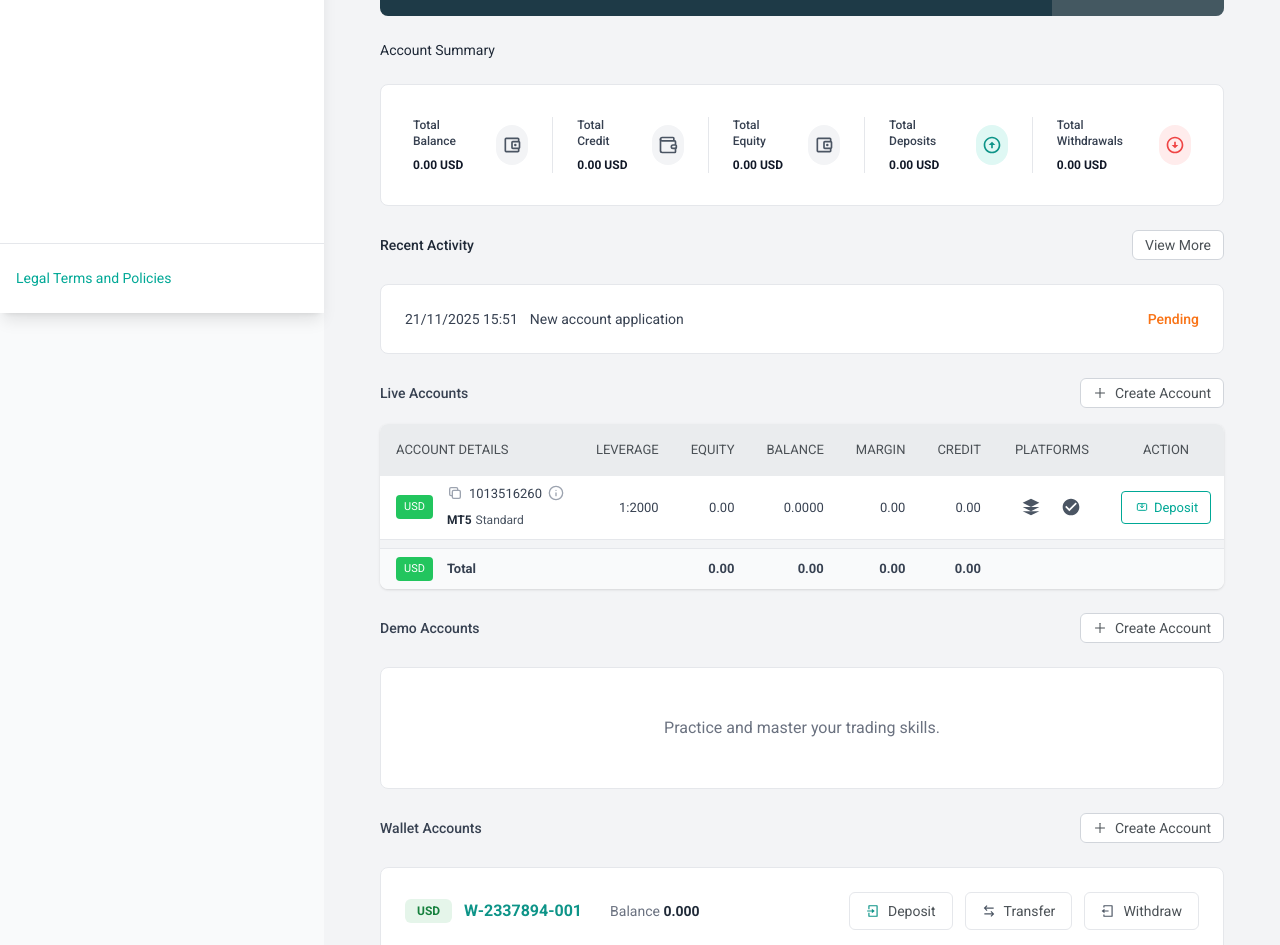
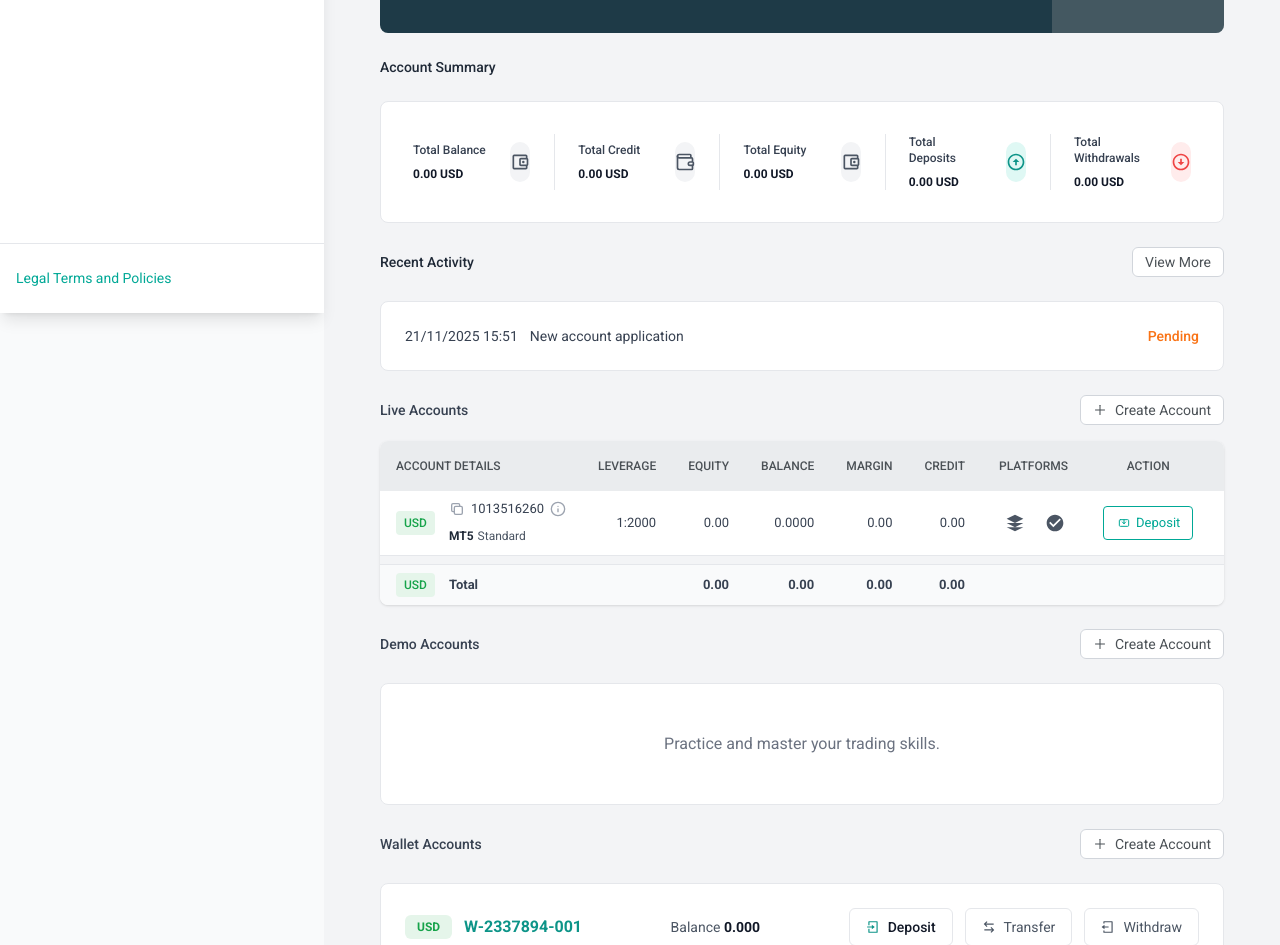
Before and after one commit to katochrasik794/solitaire-markets-crm, a React (Vite) app: page /user/dashboard in a window 1280 px wide. Shown: the part 487-1432 px from the top of the page. Built offline with nearby package versions, Linux system fonts and the light colour scheme; grey boxes are pictures that could not be loaded.

Commit message:
dashboard is responsive now

```diff
--- a/src/user/pages/Dashboard.jsx
+++ b/src/user/pages/Dashboard.jsx
@@ -17,21 +17,50 @@ function Dashboard() {
   return (
     <div className="bg-gray-100 min-h-screen overflow-x-hidden">
       {/* Deposit Banner */}
-      <div className="w-full h-20 bg-[#FFF9E6] border-t border-[#f3e7b5] px-4 md:px-6 py-3 flex flex-col md:flex-row md:items-center md:justify-between gap-3">
+<div className="w-full bg-[#FFF9E6] border-t border-[#f3e7b5] px-4 md:px-6 py-4">
+
+  {/* MOBILE LAYOUT */}
+  <div className="flex flex-col gap-3 md:hidden">
+
+    {/* Icon + Text */}
+    <div className="flex items-start gap-3">
+      <AiOutlineInfoCircle className="w-5 h-5 text-black mt-1" />
+
+      <p className="text-sm text-black leading-snug">
+        You can deposit up to USD 2,000. Complete full verification to make
+        deposits without limitations.
+      </p>
+    </div>
+
+    {/* Deposit Button */}
+    <button className="w-full bg-[#FFB933] hover:bg-[#f0c21d] text-black text-sm py-3 rounded-md font-semibold transition">
+      DEPOSIT NOW
+    </button>
+
+    {/* Verification Link */}
+    <button className="text-black underline text-sm mx-auto hover:text-gray-700 transition">
+      Complete verification
+    </button>
+  </div>
+
+
+  {/* DESKTOP LAYOUT */}
+  <div className="hidden md:flex items-center justify-between">
+
     {/* Left Section */}
-        <div className="flex items-start md:items-center gap-2 text-sm md:text-base text-[#000] leading-snug">
-          <span className="text-lg md:text-xl">
+    <div className="flex items-start md:items-center gap-3 text-black leading-snug">
       <AiOutlineInfoCircle className="w-6 h-6 text-black" />
-          </span>
-          <p className="m-0">
+
+      <p className="text-sm md:text-base m-0">
         You can deposit up to USD 2,000. Complete full verification to make
         deposits without limitations.
       </p>
     </div>
 
     {/* Right Section */}
-        <div className="flex items-center gap-4 md:gap-6">
-          <button className="bg-[#FFB933] hover:bg-[#f0c21d] text-black text-sm md:text-base px-4 py-2 rounded-md font-medium transition">
+    <div className="flex items-center gap-4">
+
+      <button className="bg-[#FFB933] hover:bg-[#f0c21d] text-black text-sm md:text-base px-6 py-2 rounded-md font-medium transition">
         DEPOSIT NOW
       </button>
 
@@ -40,6 +69,9 @@ function Dashboard() {
       </button>
     </div>
   </div>
+
+</div>
+
 
       <div className="px-4 sm:px-14 pb-4 sm:pb-6 space-y-4 sm:space-y-6 max-w-full">
         {/* Promotional Banners */}
@@ -148,23 +180,36 @@ function Dashboard() {
         )}
 
         {/* Account Summary */}
-        {/* Title */}
-        <h2 className="text-sm md:text-md font-sm text-gray-800 mb-3">
+<h2 className="text-sm md:text-md font-medium text-gray-800 mb-3">
   Account Summary
 </h2>
 
 {/* Card */}
-        <div className="bg-white border border-gray-200 rounded-lg w-full p-4 md:p-8 flex flex-col md:flex-row items-center justify-between gap-6">
-          {/* ITEM 1 */}
-          <div className="flex flex-col items-center md:items-start w-full md:w-auto">
-            <div className="text-gray-700 font-medium text-xs mb-2">
-              Total Balance
-            </div>
-            <div className="flex items-center gap-3">
+<div className="
+    bg-white border border-gray-200 rounded-lg w-full
+    p-4 md:p-8
+    flex flex-col md:flex-row
+    items-stretch md:items-center
+    justify-between
+    gap-6
+    space-y-6 md:space-y-0
+">
+
+  {/* ITEM WRAPPER (mobile layout fix) */}
+  <div className="w-full flex justify-between md:block">
+    <div className="flex flex-col items-start">
+      <div className="text-gray-700 font-medium text-xs mb-2">Total Balance</div>
       <div className="text-gray-900 font-bold text-xs">0.00 USD</div>
     </div>
+
+    {/* Icon (mobile on right, desktop stays same) */}
+    <div className="w-10 h-10 flex items-center justify-center rounded-full bg-gray-100 md:hidden">
+      <MdOutlineAccountBalanceWallet className="text-gray-600 text-xl" />
     </div>
-          <div className="w-10 h-10 flex items-center justify-center rounded-full bg-gray-100">
+  </div>
+
+  {/* Desktop icon */}
+  <div className="hidden md:flex w-10 h-10 items-center justify-center rounded-full bg-gray-100">
     <MdOutlineAccountBalanceWallet className="text-gray-600 text-xl" />
   </div>
 
@@ -172,66 +217,69 @@ function Dashboard() {
   <div className="hidden md:block w-px h-14 bg-gray-200"></div>
 
   {/* ITEM 2 */}
-          <div className="flex flex-col items-center md:items-start w-full md:w-auto">
-            <div className="text-gray-700 font-medium text-xs mb-2">
-              Total Credit
-            </div>
-            <div className="flex items-center gap-3">
+  <div className="w-full flex justify-between md:block">
+    <div className="flex flex-col items-start">
+      <div className="text-gray-700 font-medium text-xs mb-2">Total Credit</div>
       <div className="text-gray-900 font-bold text-xs">0.00 USD</div>
     </div>
+    <div className="w-10 h-10 flex items-center justify-center rounded-full bg-gray-100 md:hidden">
+      <LuWallet className="text-gray-600 text-xl" />
     </div>
-          <div className="w-10 h-10 flex items-center justify-center rounded-full bg-gray-100">
+  </div>
+  <div className="hidden md:flex w-10 h-10 items-center justify-center rounded-full bg-gray-100">
     <LuWallet className="text-gray-600 text-xl" />
   </div>
 
-          {/* Divider */}
   <div className="hidden md:block w-px h-14 bg-gray-200"></div>
 
   {/* ITEM 3 */}
-          <div className="flex flex-col items-center md:items-start w-full md:w-auto">
-            <div className="text-gray-700 font-medium text-xs mb-2">
-              Total Equity
-            </div>
-            <div className="flex items-center gap-3">
+  <div className="w-full flex justify-between md:block">
+    <div className="flex flex-col items-start">
+      <div className="text-gray-700 font-medium text-xs mb-2">Total Equity</div>
       <div className="text-gray-900 font-bold text-xs">0.00 USD</div>
     </div>
+    <div className="w-10 h-10 flex items-center justify-center rounded-full bg-gray-100 md:hidden">
+      <MdOutlineAccountBalanceWallet className="text-gray-600 text-xl" />
     </div>
-          <div className="w-10 h-10 flex items-center justify-center rounded-full bg-gray-100">
+  </div>
+  <div className="hidden md:flex w-10 h-10 items-center justify-center rounded-full bg-gray-100">
     <MdOutlineAccountBalanceWallet className="text-gray-600 text-xl" />
   </div>
 
-          {/* Divider */}
   <div className="hidden md:block w-px h-14 bg-gray-200"></div>
 
   {/* ITEM 4 */}
-          <div className="flex flex-col items-center md:items-start w-full md:w-auto">
-            <div className="text-gray-700 font-medium text-xs mb-2">
-              Total Deposits
-            </div>
-            <div className="flex items-center gap-3">
+  <div className="w-full flex justify-between md:block">
+    <div className="flex flex-col items-start">
+      <div className="text-gray-700 font-medium text-xs mb-2">Total Deposits</div>
       <div className="text-gray-900 font-bold text-xs">0.00 USD</div>
     </div>
+    <div className="w-10 h-10 flex items-center justify-center rounded-full bg-[#dff8f4] md:hidden">
+      <RiArrowUpCircleLine className="text-teal-600 text-xl" />
     </div>
-          <div className="w-10 h-10 flex items-center justify-center rounded-full bg-[#dff8f4]">
+  </div>
+  <div className="hidden md:flex w-10 h-10 items-center justify-center rounded-full bg-[#dff8f4]">
     <RiArrowUpCircleLine className="text-teal-600 text-xl" />
   </div>
 
-          {/* Divider */}
   <div className="hidden md:block w-px h-14 bg-gray-200"></div>
 
   {/* ITEM 5 */}
-          <div className="flex flex-col items-center md:items-start w-full md:w-auto">
-            <div className="text-gray-700 font-medium text-xs mb-2">
-              Total Withdrawals
-            </div>
-            <div className="flex items-center gap-3">
+  <div className="w-full flex justify-between md:block">
+    <div className="flex flex-col items-start">
+      <div className="text-gray-700 font-medium text-xs mb-2">Total Withdrawals</div>
       <div className="text-gray-900 font-bold text-xs">0.00 USD</div>
     </div>
-          </div>
-          <div className="w-10 h-10 flex items-center justify-center rounded-full bg-[#ffecec]">
+    <div className="w-10 h-10 flex items-center justify-center rounded-full bg-[#ffecec] md:hidden">
       <RiArrowDownCircleLine className="text-red-500 text-xl" />
     </div>
   </div>
+  <div className="hidden md:flex w-10 h-10 items-center justify-center rounded-full bg-[#ffecec]">
+    <RiArrowDownCircleLine className="text-red-500 text-xl" />
+  </div>
+
+</div>
+
 
         {/* Recent Activity */}
         <div className="flex items-center justify-between mb-0">
@@ -285,8 +333,8 @@ function Dashboard() {
                       className="px-4 py-4 text-left uppercase"
                       style={{
                         fontFamily: "Roboto, sans-serif",
-                        fontSize: "13px",
-                        fontWeight: "400",
+                        fontSize: "12px",
+                        fontWeight: "500",
                         color: "#4B5156",
                       }}
                     >
@@ -296,8 +344,8 @@ function Dashboard() {
                       className="px-4 py-4 text-right uppercase"
                       style={{
                         fontFamily: "Roboto, sans-serif",
-                        fontSize: "13px",
-                        fontWeight: "400",
+                        fontSize: "12px",
+                        fontWeight: "500",
                         color: "#4B5156",
                       }}
                     >
@@ -307,8 +355,8 @@ function Dashboard() {
                       className="px-4 py-4 text-right uppercase"
                       style={{
                         fontFamily: "Roboto, sans-serif",
-                        fontSize: "13px",
-                        fontWeight: "400",
+                        fontSize: "12px",
+                        fontWeight: "500",
                         color: "#4B5156",
                       }}
                     >
@@ -318,8 +366,8 @@ function Dashboard() {
                       className="px-4 py-4 text-right uppercase"
                       style={{
                         fontFamily: "Roboto, sans-serif",
-                        fontSize: "13px",
-                        fontWeight: "400",
+                        fontSize: "12px",
+                        fontWeight: "500",
                         color: "#4B5156",
                       }}
                     >
@@ -329,8 +377,8 @@ function Dashboard() {
                       className="px-4 py-4 text-right uppercase"
                       style={{
                         fontFamily: "Roboto, sans-serif",
-                        fontSize: "13px",
-                        fontWeight: "400",
+                        fontSize: "12px",
+                        fontWeight: "500",
                         color: "#4B5156",
                       }}
                     >
@@ -340,8 +388,8 @@ function Dashboard() {
                       className="px-4 py-4 text-right uppercase"
                       style={{
                         fontFamily: "Roboto, sans-serif",
-                        fontSize: "13px",
-                        fontWeight: "400",
+                        fontSize: "12px",
+                        fontWeight: "500",
                         color: "#4B5156",
                       }}
                     >
@@ -352,8 +400,8 @@ function Dashboard() {
                       className="px-4 py-4 text-left uppercase"
                       style={{
                         fontFamily: "Roboto, sans-serif",
-                        fontSize: "13px",
-                        fontWeight: "400",
+                        fontSize: "12px",
+                        fontWeight: "500",
                         color: "#4B5156",
                       }}
                     >
@@ -363,8 +411,8 @@ function Dashboard() {
                       className="px-4 py-4 text-center uppercase"
                       style={{
                         fontFamily: "Roboto, sans-serif",
-                        fontSize: "13px",
-                        fontWeight: "400",
+                        fontSize: "12px",
+                        fontWeight: "500",
                         color: "#4B5156",
                       }}
                     >
@@ -374,8 +422,8 @@ function Dashboard() {
                       className="px-4 py-4 text-center uppercase"
                       style={{
                         fontFamily: "Roboto, sans-serif",
-                        fontSize: "13px",
-                        fontWeight: "400",
+                        fontSize: "12px",
+                        fontWeight: "500",
                         color: "#4B5156",
                       }}
                     >
@@ -388,11 +436,11 @@ function Dashboard() {
                     <td className="px-4 py-2">
                       <div className="flex items-center gap-3.5 flex-nowrap">
                         <span
-                          className="px-2 py-1 bg-green-500 text-white rounded text-xs whitespace-nowrap"
+                          className="px-2 py-1 bg-[#e5f5ea] text-green-600  rounded text-xs whitespace-nowrap"
                           style={{
                             fontFamily: "Roboto, sans-serif",
-                            fontSize: "11px",
-                            fontWeight: "400",
+                            fontSize: "12px",
+                            fontWeight: "500",
                           }}
                         >
                           USD
@@ -636,11 +684,11 @@ function Dashboard() {
                     <td className="px-4 py-2">
                       <div className="flex items-center gap-3.5 flex-nowrap">
                         <span
-                          className="px-2 py-1 bg-green-500 text-white rounded text-xs whitespace-nowrap"
+                          className="px-2 py-1 bg-[#e5f5ea] text-green-600  rounded text-xs whitespace-nowrap"
                           style={{
                             fontFamily: "Roboto, sans-serif",
-                            fontSize: "11px",
-                            fontWeight: "400",
+                            fontSize: "12px",
+                            fontWeight: "500",
                           }}
                         >
                           USD
@@ -896,11 +944,12 @@ function Dashboard() {
 
 {/* Wallet Card */}
 <div className="bg-white border border-gray-200 rounded-lg w-full p-4 sm:p-6">
-          {/* Mobile Layout */}
+
+  {/* ================= MOBILE LAYOUT ================= */}
   <div className="block sm:hidden">
-            {/* Left Section - Mobile */}
-            <div className="flex flex-col gap-3 mb-4">
-              <div className="flex items-center gap-3">
+
+    {/* Currency + ID */}
+    <div className="flex items-center gap-3 mb-2">
       <span className="px-3 py-1 text-xs font-semibold bg-[#e5f5ea] text-green-700 rounded-md">
         USD
       </span>
@@ -908,60 +957,111 @@ function Dashboard() {
         W-2337894-001
       </span>
     </div>
-              <div className="text-gray-500 text-sm">
-                Balance <span className="font-bold text-gray-800">0.000</span>
+
+    {/* Balance */}
+    <div className="text-gray-600 text-sm mb-3">
+      Balance{" "}
+      <span className="font-bold text-gray-900">0.000</span>
+    </div>
+
+    {/* Buttons (stacked like screenshot) */}
+    <div className="flex flex-col gap-3">
+
+      <button className="
+        flex items-center gap-2
+        w-full px-4 py-3
+        text-sm font-medium
+        rounded-md border
+        bg-white hover:bg-gray-50 transition
+      ">
+        <RiLoginBoxLine className="text-teal-600 w-5 h-5" />
+        <span className="text-gray-900">Deposit</span>
+      </button>
+
+      <button className="
+        flex items-center gap-2
+        w-full px-4 py-3
+        text-sm font-medium
+        rounded-md border
+        bg-white hover:bg-gray-50 transition
+      ">
+        <RiArrowLeftRightLine className="text-gray-600 w-5 h-5" />
+        <span className="text-gray-700">Transfer</span>
+      </button>
+
+      <button className="
+        flex items-center gap-2
+        w-full px-4 py-3
+        text-sm font-medium
+        rounded-md border
+        bg-white hover:bg-gray-50 transition
+      ">
+        <RiLogoutBoxLine className="text-gray-600 w-5 h-5" />
+        <span className="text-gray-700">Withdraw</span>
+      </button>
+
     </div>
   </div>
 
-            {/* Buttons - Mobile */}
-            <div className="grid grid-cols-3 gap-2">
-              <button className="flex flex-col items-center gap-1 border rounded-md px-3 py-2 text-xs hover:bg-gray-50 transition">
-                <RiLoginBoxLine className="text-teal-600 w-4 h-4" />
-                <span>Deposit</span>
-              </button>
-              <button className="flex flex-col items-center gap-1 border rounded-md px-3 py-2 text-xs hover:bg-gray-50 transition">
-                <RiArrowLeftRightLine className="text-gray-600 w-4 h-4" />
-                <span>Transfer</span>
-              </button>
-              <button className="flex flex-col items-center gap-1 border rounded-md px-3 py-2 text-xs hover:bg-gray-50 transition">
-                <RiLogoutBoxLine className="text-gray-600 w-4 h-4" />
-                <span>Withdraw</span>
-              </button>
-            </div>
-          </div>
+  {/* ================= DESKTOP LAYOUT ================= */}
+  <div className="hidden sm:flex items-center justify-between gap-6">
 
-          {/* Desktop Layout */}
-          <div className="hidden sm:flex flex-col md:flex-row md:items-center md:justify-between gap-4">
-            {/* Left Section - Desktop */}
-            <div className="flex flex-col md:flex-row items-start md:items-center gap-3">
-              <span className="px-3 py-1 text-xs font-semibold bg-[#e5f5ea] text-green-700 rounded-md">
+    {/* Left: Currency + Wallet ID */}
+    <div className="flex items-center gap-3 min-w-max">
+      <span className="px-3 py-1 text-xs font-semibold bg-[#e5f5ea] text-green-600 rounded-md">
         USD
       </span>
       <span className="text-teal-600 font-semibold text-sm md:text-base">
         W-2337894-001
       </span>
-              <span className="text-gray-500 text-sm md:ml-4">
-                Balance <span className="font-bold text-gray-800">0.000</span>
-              </span>
     </div>
 
-            {/* Buttons - Desktop */}
-            <div className="flex items-center gap-3">
-              <button className="flex items-center gap-2 border rounded-md px-4 py-2 text-sm hover:bg-gray-50 transition">
+    {/* Center: Balance */}
+    <div className="text-gray-600 text-sm flex-1 text-center">
+      Balance{" "}
+      <span className="font-bold text-gray-900">0.000</span>
+    </div>
+
+    {/* Right: Buttons (matches screenshot EXACTLY) */}
+    <div className="flex items-center gap-3 min-w-max">
+
+      {/* Deposit (highlighted) */}
+      <button className="
+        flex items-center gap-2
+        border rounded-md px-4 py-2
+        text-sm font-medium
+        hover:bg-gray-50 transition
+      ">
         <RiLoginBoxLine className="text-teal-600" />
-                Deposit
+        <span className="text-gray-900">Deposit</span>
       </button>
-              <button className="flex items-center gap-2 border rounded-md px-4 py-2 text-sm hover:bg-gray-50 transition">
+
+      {/* Transfer */}
+      <button className="
+        flex items-center gap-2
+        border rounded-md px-4 py-2
+        text-sm hover:bg-gray-50 transition
+      ">
         <RiArrowLeftRightLine className="text-gray-600" />
-                Transfer
+        <span className="text-gray-600">Transfer</span>
       </button>
-              <button className="flex items-center gap-2 border rounded-md px-4 py-2 text-sm hover:bg-gray-50 transition">
+
+      {/* Withdraw */}
+      <button className="
+        flex items-center gap-2
+        border rounded-md px-4 py-2
+        text-sm hover:bg-gray-50 transition
+      ">
         <RiLogoutBoxLine className="text-gray-600" />
-                Withdraw
+        <span className="text-gray-600">Withdraw</span>
       </button>
+
     </div>
   </div>
 </div>
+
+
+
       </div>
     </div>
   );
```
Lines whose indentation alone changed are shown as unchanged.
